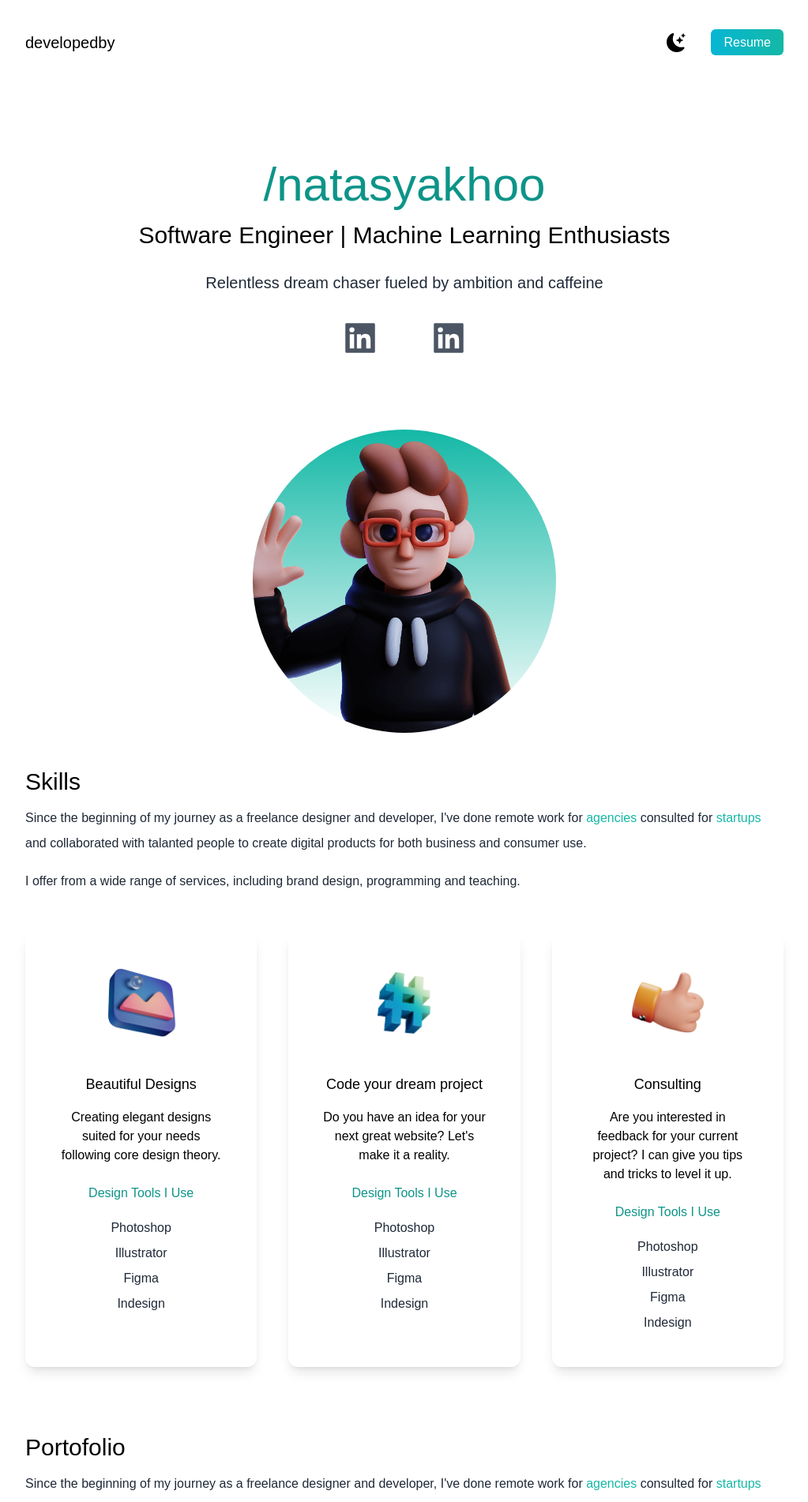
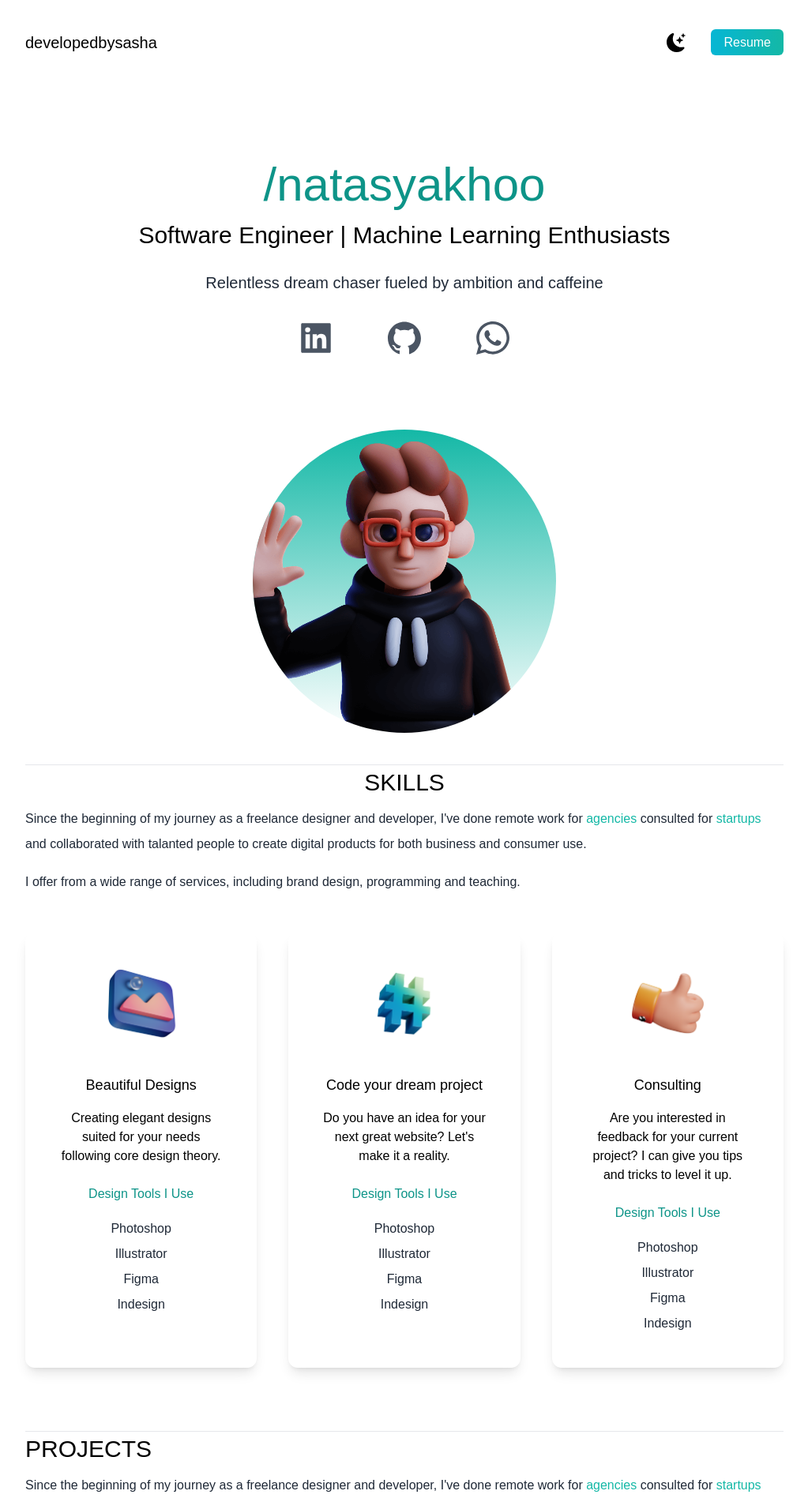
Before and after one commit to Sashakhoo/portfolio, a Next.js app: page / in a window 1280 px wide. Shown: the top 1902 px of the page at 79% size, without its empty margins (128-1151 px from the left). Built offline with nearby package versions, Linux system fonts and the light colour scheme.

Commit message:
adding index.js

```diff
--- a/package.json
+++ b/package.json
@@ -14,7 +14,7 @@
     "next": "12.3.1",
     "react": "18.2.0",
     "react-dom": "18.2.0",
-    "react-icons": "^4.4.0"
+    "react-icons": "^4.9.0"
   },
   "devDependencies": {
     "autoprefixer": "^10.4.12",
--- a/pages/index.js
+++ b/pages/index.js
@@ -1,9 +1,9 @@
 import Head from "next/head";
 import {
-  AiFillTwitterCircle,
   AiFillLinkedin,
-  AiFillYoutube,
+  AiFillGithub,
 } from "react-icons/ai";
+import { FaWhatsapp } from 'react-icons/fa';
 import { BsFillMoonStarsFill } from "react-icons/bs";
 import { useState } from "react";
 import deved from "../public/dev-ed-wave.png";
@@ -31,7 +31,7 @@ export default function Home() {
       <main className=" bg-white px-10 dark:bg-gray-900 md:px-20 lg:px-40">
         <section className="min-h-screen">
           <nav className="py-10 mb-12 flex justify-between dark:text-white">
-            <h1 className="font-burtons text-xl">developedby</h1>
+            <h1 className="font-burtons text-xl">developedbysasha</h1>
             <ul className="flex items-center">
               <li>
                 <BsFillMoonStarsFill
@@ -42,8 +42,7 @@ export default function Home() {
               <li>
                 <a
                   className="bg-gradient-to-r from-cyan-500 text- to-teal-500 text-white px-4 py-2 border-none rounded-md ml-8"
-                  href="#"
-                >
+                  href="/public/resume.pdf" download ="Natasya Khoo Resume.pdf">
                   Resume
                 </a>
               </li>
@@ -61,7 +60,8 @@ export default function Home() {
             </p>
             <div className="text-5xl flex justify-center gap-16 py-3 text-gray-600 dark:text-gray-400">
               <a href="https://www.linkedin.com/in/natasyakhoo/" target="_blank"><AiFillLinkedin /></a>
-              <a href="https://github.com/Sashakhoo" target="_blank"><AiFillLinkedin /></a>
+              <a href="https://github.com/Sashakhoo" target="_blank"><AiFillGithub /></a>
+              <a href="https://wa.link/mdmgqz" target="_blank"><FaWhatsapp /></a>
             </div>
             <div className="mx-auto bg-gradient-to-b from-teal-500 rounded-full w-80 h-80 relative overflow-hidden mt-20 md:h-96 md:w-96">
               <Image src={deved} layout="fill" objectFit="cover" />
@@ -70,7 +70,8 @@ export default function Home() {
         </section>
         <section>
           <div>
-            <h3 className="text-3xl py-1 dark:text-white ">Skills</h3>
+          <hr></hr>
+            <h3 className="text-3xl flex justify-center py-1 dark:text-white ">SKILLS</h3>
             <p className="text-md py-2 leading-8 text-gray-800 dark:text-gray-200">
               Since the beginning of my journey as a freelance designer and
               developer, I've done remote work for
@@ -132,7 +133,8 @@ export default function Home() {
         </section>
         <section className="py-10">
           <div>
-            <h3 className="text-3xl py-1 dark:text-white ">Portofolio</h3>
+          <hr></hr>
+            <h3 className="text-3xl py-1 dark:text-white ">PROJECTS</h3>
             <p className="text-md py-2 leading-8 text-gray-800 dark:text-gray-200">
               Since the beginning of my journey as a freelance designer and
               developer, I've done remote work for
```
Also changed, not shown: 2 other files (tests, documents, lock files or other folders).
